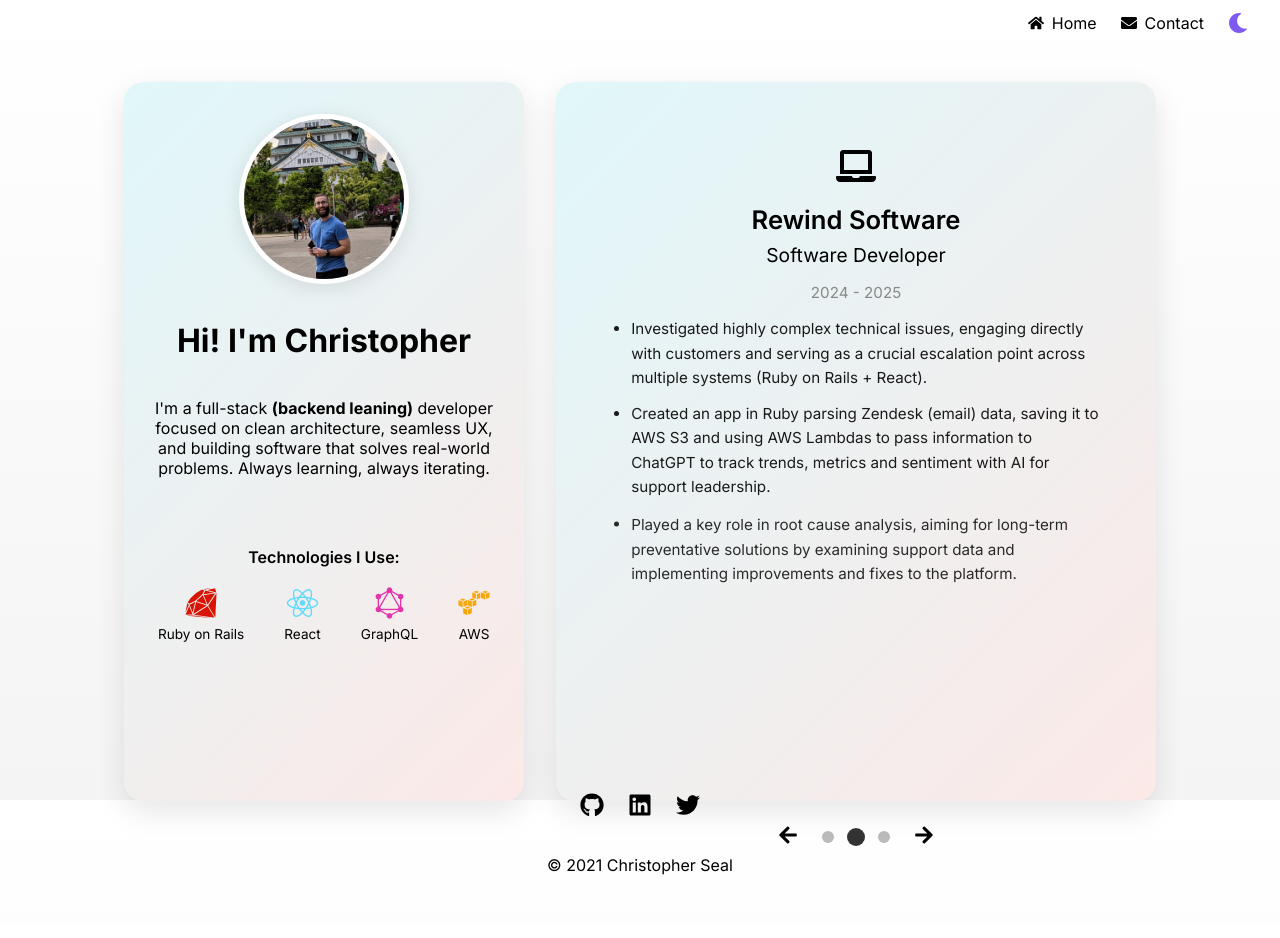
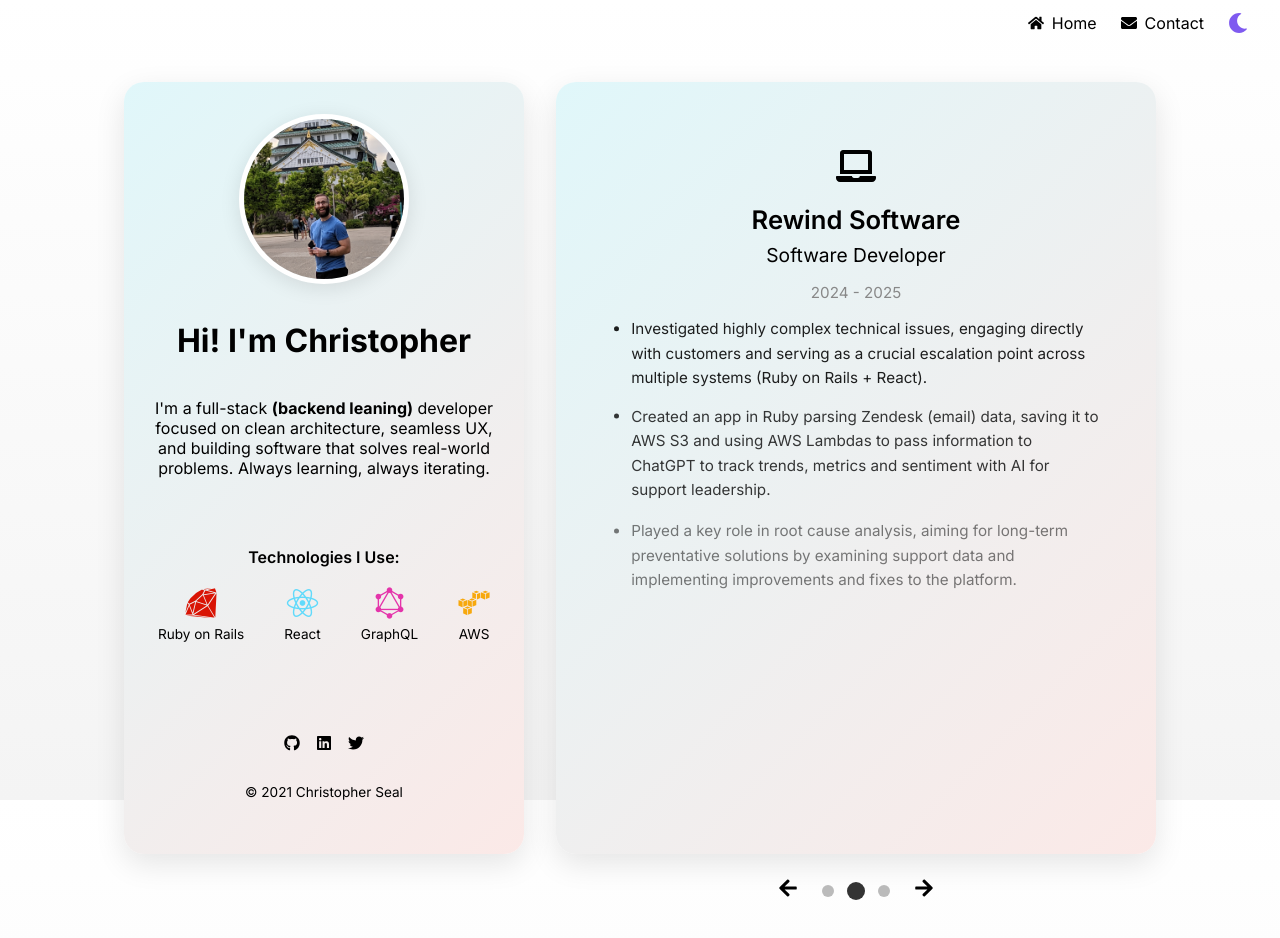
Before and after one commit to christopherseal/christopherseal.com, a React (Create React App) app: page / in a window 1280 px wide. Shown: the top 938 px of the page. Built offline with nearby package versions, Linux system fonts and the light colour scheme.

Commit message:
add footer to blurb

```diff
--- a/src/App.js
+++ b/src/App.js
@@ -4,7 +4,6 @@
 import { Home } from './sections/Home';
 import { Contact } from './sections/Contact';
 import { Navbar } from './components/Navbar';
-import { Footer } from './components/Footer';
 
 export const ThemeContext = React.createContext();
 
@@ -44,7 +43,6 @@
               </Route>
             </Switch>
           </main>
-          <Footer />
         </div>
       </Router>
     </ThemeContext.Provider>
--- a/src/components/Footer.css
+++ /dev/null
@@ -1,17 +0,0 @@
-.footer {
-  background-color: var(--background);
-  color: var(--text-color);
-  text-align: center;
-  padding-bottom: 2rem;
-  padding-top: 1rem;
-  position: relative;
-  bottom: 0;
-  width: 100%;
-}
-
-@media (max-width: 768px) {
-  .footer {
-    font-size: 0.85rem;
-    padding: 1rem 0;
-  }
-}
--- a/src/components/Footer.js
+++ /dev/null
@@ -1,13 +0,0 @@
-// src/components/Footer.js
-import React from 'react';
-import { SocialIcons } from './SocialIcons';
-import './Footer.css';
-
-export function Footer() {
-  return (
-    <footer className="footer">
-      <SocialIcons />
-      <p>&copy; {new Date().getFullYear()} Christopher Seal</p>
-    </footer>
-  );
-}
--- a/src/sections/Home.css
+++ b/src/sections/Home.css
@@ -166,6 +166,31 @@
   filter: blur(6px);
 }
 
+.blurb-footer {
+  margin-top: auto;
+  padding-top: 1.5rem;
+  font-size: 0.85rem;
+  color: var(--text-color);
+}
+
+.social-icons {
+  display: flex;
+  justify-content: center;
+  gap: 1rem;
+  margin-bottom: 0.5rem;
+}
+
+.social-icons a {
+  text-decoration: none;
+  color: var(--text-color);
+  font-size: 1rem;
+  transition: color 0.2s;
+}
+
+.social-icons a:hover {
+  color: #007BFF;
+}
+
 .experience-tile h3 {
   color: var(--text-color);
   font-weight: 500;
@@ -179,13 +204,15 @@
   border-radius: 20px;
   box-shadow: 0 10px 30px rgba(0, 0, 0, 0.1);
   text-align: center;
-  height: 100%;
   display: flex;
   flex-direction: column;
+  justify-content: space-between;
   align-items: center;
-  justify-content: flex-start;
   position: relative;
+  min-height: 700px;
 }
+
+
 
 .experience-section {
   flex: 1 1 400px;
@@ -276,12 +303,6 @@
     min-height: unset;
   }
 
-  .blurb-tile,
-  .experience-tile {
-    padding: 1.5rem 1rem;
-    border-radius: 16px;
-  }
-
   .tile-content {
     padding: 1rem;
   }
--- a/src/sections/Home.js
+++ b/src/sections/Home.js
@@ -1,6 +1,7 @@
 // src/sections/Home.js
 import React, { useState, useEffect, useRef } from 'react';
 import profilePic from '../images/main_image.jpg';
+import { SocialIcons } from '../components/SocialIcons';
 import './Home.css';
 import {
   FaLaptop,
@@ -106,6 +107,10 @@
                 </div>
               </div>
             </div>
+            <div className="blurb-footer">
+              <SocialIcons />
+              <p className="copyright">© {new Date().getFullYear()} Christopher Seal</p>
+            </div>
           </div>
         </div>
         <div
```
